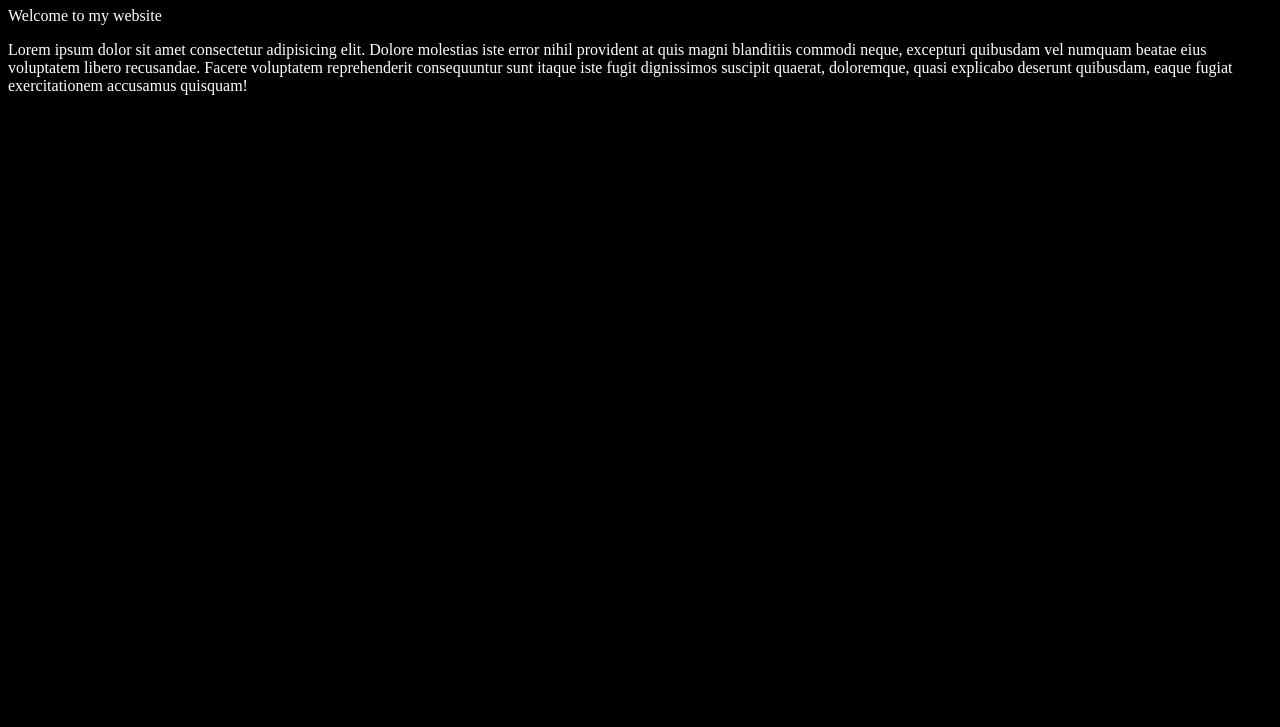
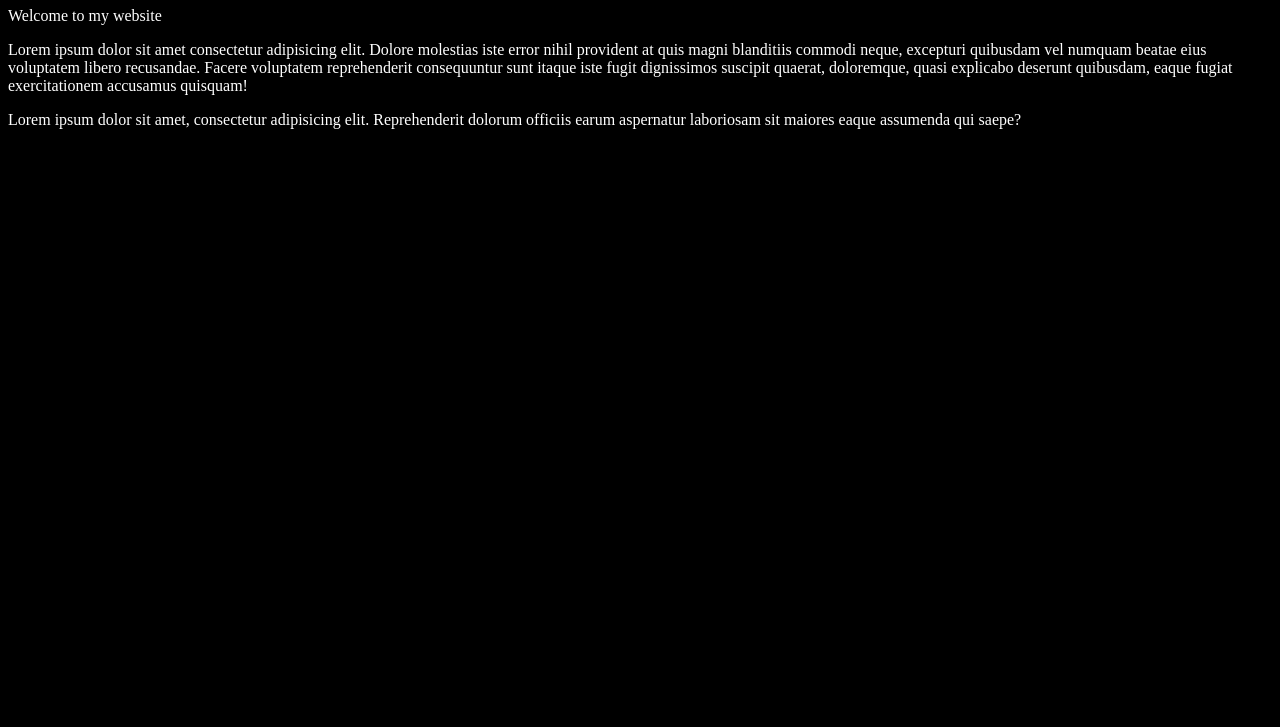
Before and after one commit to angrynajam/learning-git, a plain HTML site: page index.html in a window 1280 px wide. Shown: the part 73-800 px from the top of the page. Drawn offline with Linux system fonts and the light colour scheme.

Commit message:
created another para

```diff
--- a/index.html
+++ b/index.html
@@ -18,5 +18,10 @@
             doloremque, quasi explicabo deserunt quibusdam, eaque fugiat
             exercitationem accusamus quisquam!
         </p>
+        <p>
+            Lorem ipsum dolor sit amet, consectetur adipisicing elit.
+            Reprehenderit dolorum officiis earum aspernatur laboriosam sit
+            maiores eaque assumenda qui saepe?
+        </p>
     </body>
 </html>
```
